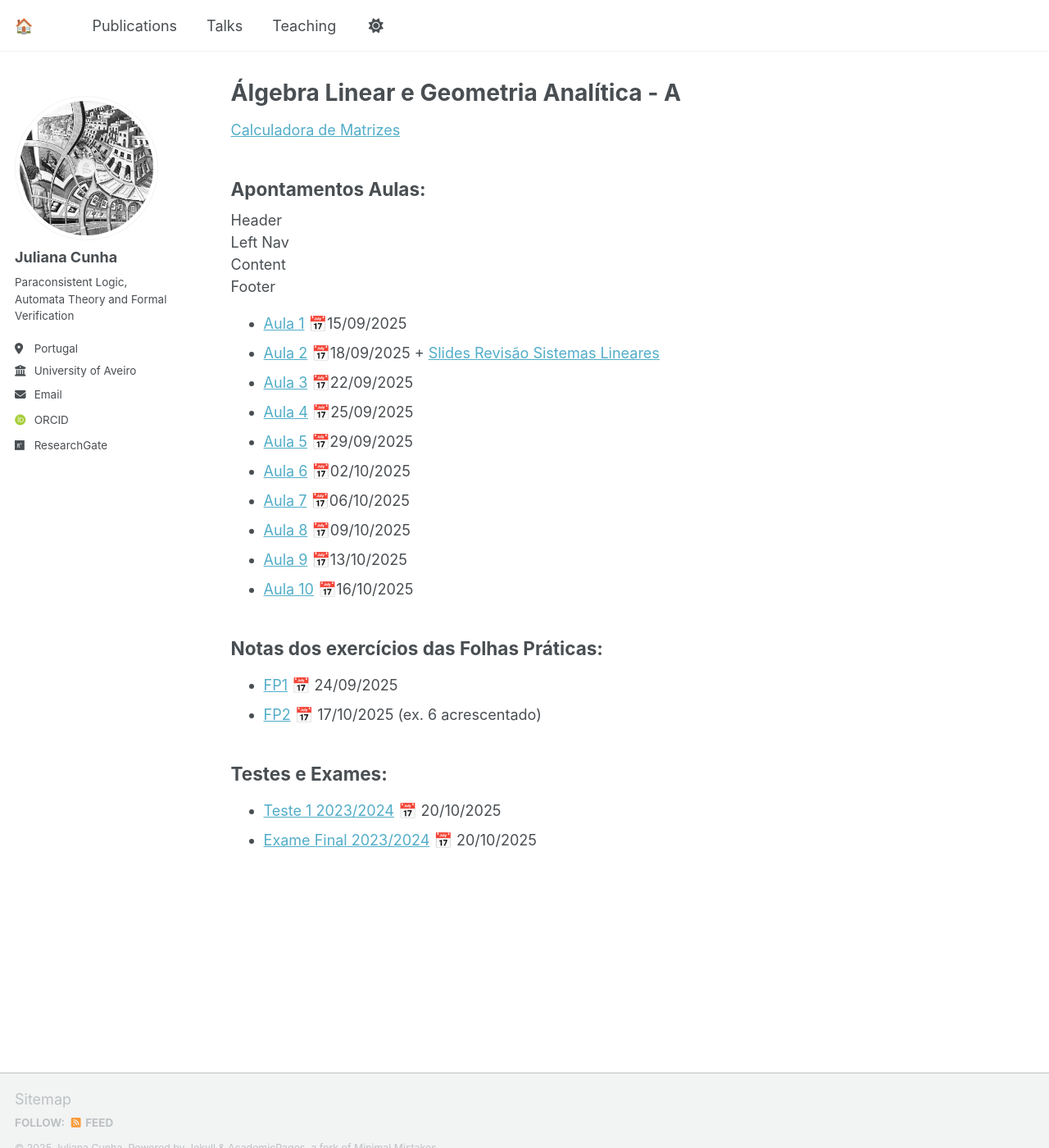
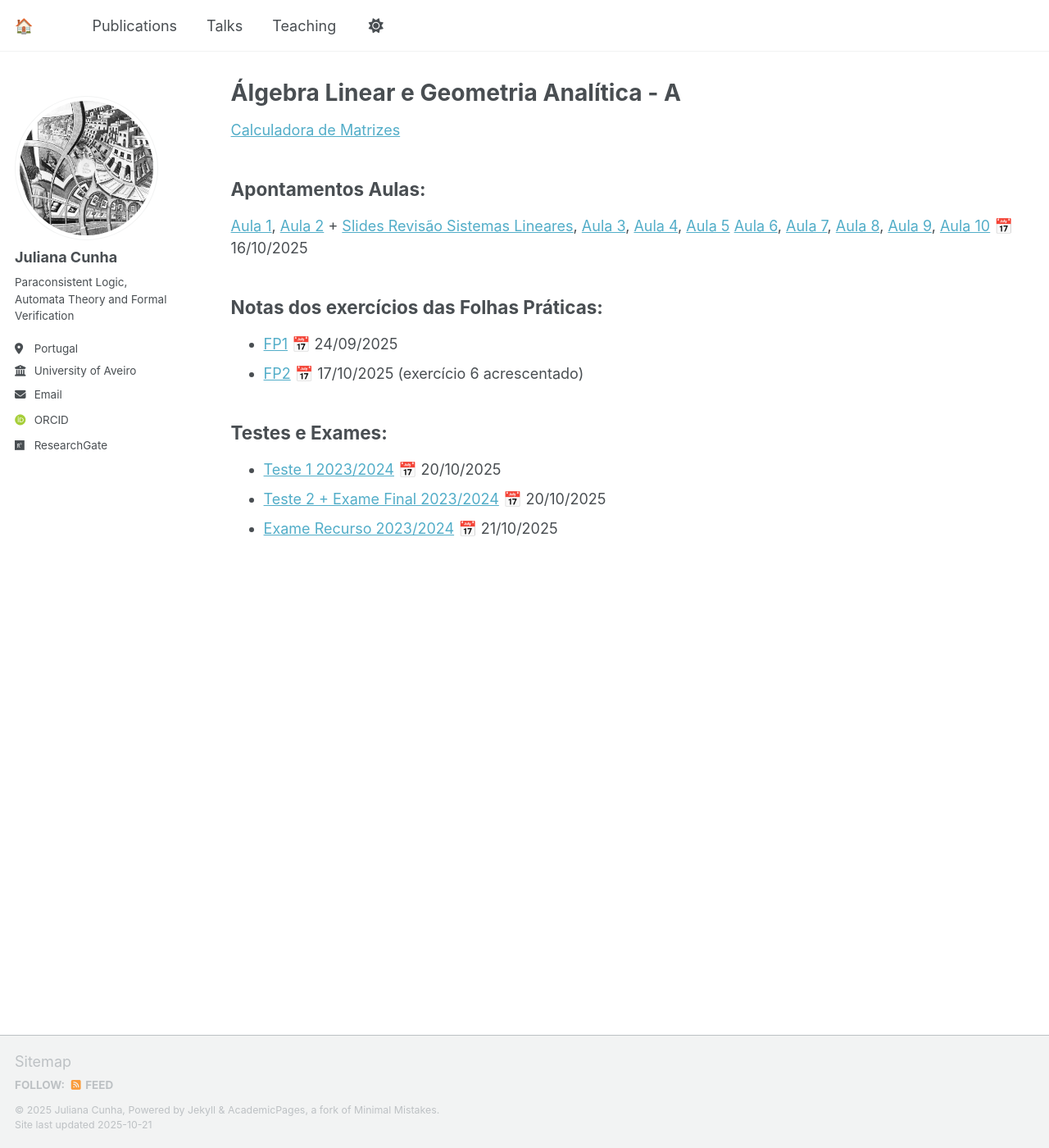
Before and after one commit to juliana-cunha/juliana-cunha.github.io, a Jekyll site: the page built from _pages/teaching.md, in a window 1280 px wide and 1400 px high. Shown: the whole window at 82% size. Built offline with Jekyll 4.4.1, drawn with Linux system fonts in a browser that asks for light colours; some web fonts are replaced; a script that is not in the unit is left out.

Commit message:
Update teaching.md

```diff
--- a/_pages/teaching.md
+++ b/_pages/teaching.md
@@ -10,32 +10,16 @@ author_profile: true
 
 Apontamentos Aulas:
 ------
-
-<div id="header">Header</div>
-<div id="main-wrap">
-    <div id="sidebar">Left Nav</div>
-    <div id="content-wrap">Content</div>
-</div>
-<div id="footer">Footer</div>
-
-
-- [Aula 1](https://juliana-cunha.github.io/files/Aula%201.pdf) 📅15/09/2025
-- [Aula 2](https://juliana-cunha.github.io/files/Aula%202.pdf) 📅18/09/2025  +  [Slides Revisão Sistemas Lineares](https://juliana-cunha.github.io/files/Revis%C3%A3o_sistemas_lineares.pdf)
-- [Aula 3](https://juliana-cunha.github.io/files/Aula%203.pdf) 📅22/09/2025
-- [Aula 4](https://juliana-cunha.github.io/files/Aula%204.pdf) 📅25/09/2025
-- [Aula 5](https://juliana-cunha.github.io/files/Aula%205.pdf) 📅29/09/2025
-- [Aula 6](https://juliana-cunha.github.io/files/Aula%206.pdf) 📅02/10/2025
-- [Aula 7](https://juliana-cunha.github.io/files/Aula%207.pdf) 📅06/10/2025
-- [Aula 8](https://juliana-cunha.github.io/files/Aula%208.pdf) 📅09/10/2025
-- [Aula 9](https://juliana-cunha.github.io/files/Aula%209.pdf) 📅13/10/2025
-- [Aula 10](https://juliana-cunha.github.io/files/Aula%2010.pdf) 📅16/10/2025
+[Aula 1](https://juliana-cunha.github.io/files/Aula%201.pdf), [Aula 2](https://juliana-cunha.github.io/files/Aula%202.pdf) + [Slides Revisão Sistemas Lineares](https://juliana-cunha.github.io/files/Revis%C3%A3o_sistemas_lineares.pdf), [Aula 3](https://juliana-cunha.github.io/files/Aula%203.pdf), [Aula 4](https://juliana-cunha.github.io/files/Aula%204.pdf), [Aula 5](https://juliana-cunha.github.io/files/Aula%205.pdf)
+[Aula 6](https://juliana-cunha.github.io/files/Aula%206.pdf), [Aula 7](https://juliana-cunha.github.io/files/Aula%207.pdf), [Aula 8](https://juliana-cunha.github.io/files/Aula%208.pdf), [Aula 9](https://juliana-cunha.github.io/files/Aula%209.pdf), [Aula 10](https://juliana-cunha.github.io/files/Aula%2010.pdf) 📅16/10/2025
 
 Notas dos exercícios das Folhas Práticas:
 ------
 - [FP1](https://juliana-cunha.github.io/files/FP1_res.pdf) 📅 24/09/2025
-- [FP2](https://juliana-cunha.github.io/files/FP2_res.pdf) 📅 17/10/2025 (ex. 6 acrescentado)
+- [FP2](https://juliana-cunha.github.io/files/FP2_res.pdf) 📅 17/10/2025 (exercício 6 acrescentado)
 
 Testes e Exames:
 ------
 - [Teste 1 2023/2024](https://juliana-cunha.github.io/files/Teste1_2023.pdf) 📅 20/10/2025
-- [Exame Final 2023/2024](https://juliana-cunha.github.io/files/ExameFinal_2023.pdf) 📅 20/10/2025
+- [Teste 2 + Exame Final 2023/2024](https://juliana-cunha.github.io/files/ExameFinal_2023.pdf) 📅 20/10/2025
+- [Exame Recurso 2023/2024](https://juliana-cunha.github.io/files/Recurso_2023.pdf) 📅 21/10/2025
```
